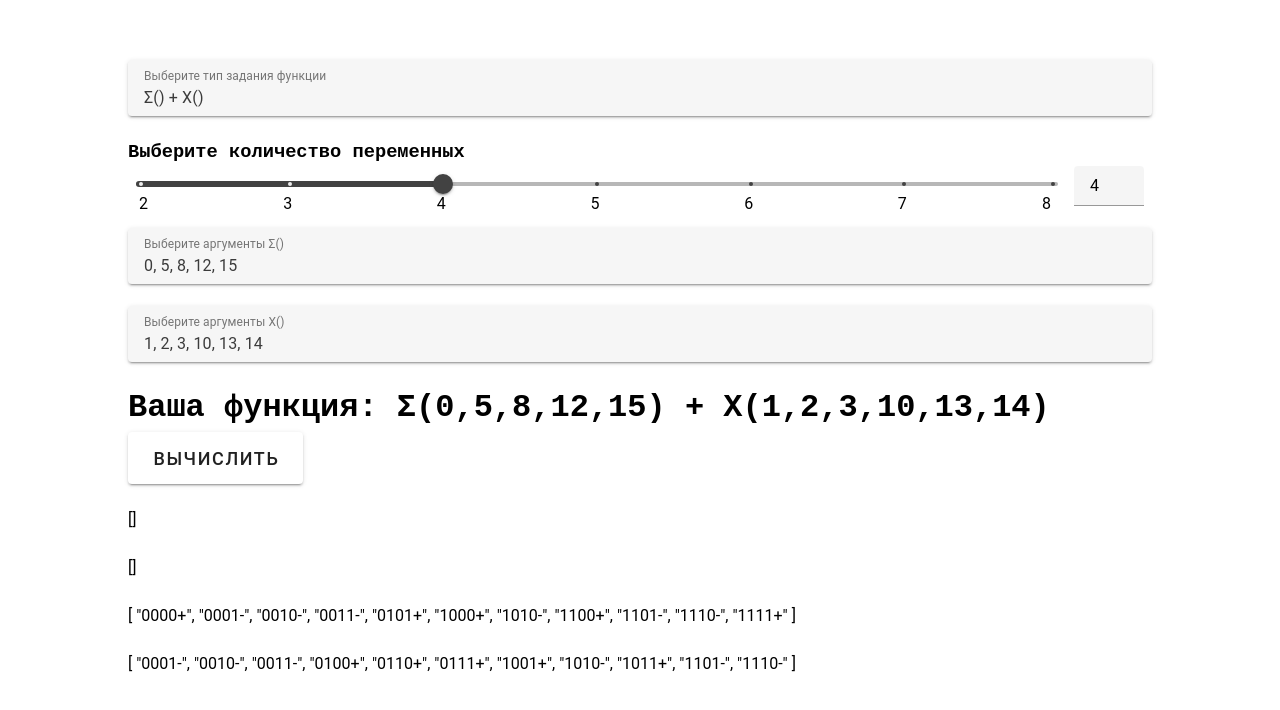
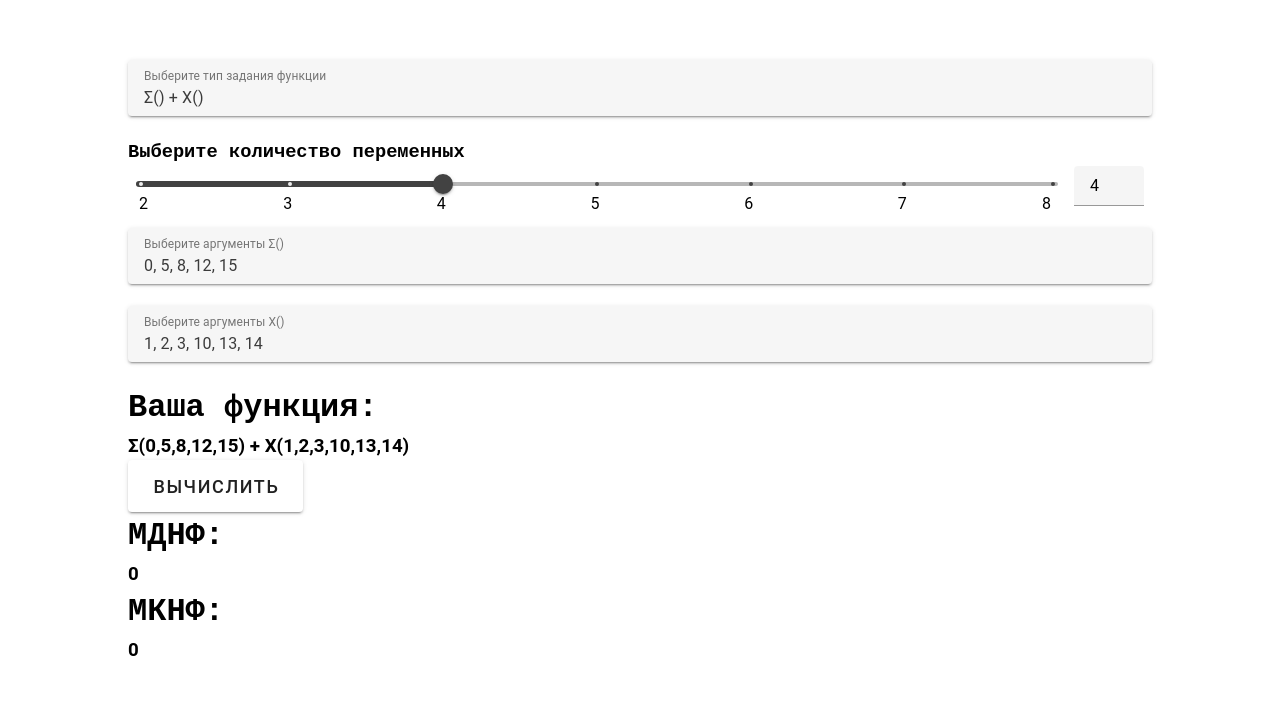
Before and after one commit to vSEK1RO/MinimizeQMC, a Vue app: page / in a window 1280 px wide. Shown: the top 710 px of the page. Built offline with nearby package versions, Linux system fonts and the light colour scheme.

Commit message:
v3 X() не доделано

```diff
--- a/src/FunChooser.vue
+++ b/src/FunChooser.vue
@@ -108,7 +108,8 @@ function clearChoseItems(){
         v-model="xfunChoseItems"
     >
     </v-select>
-    <h1 class="text-mono">Ваша функция: {{funPrev}}</h1>
+    <h1 class="text-mono">Ваша функция: </h1>
+    <h3>{{funPrev}}</h3>
   </v-form>
 </template>
 
--- a/src/FunMinimizer.vue
+++ b/src/FunMinimizer.vue
@@ -17,6 +17,7 @@ function toBin4(num){
 }
 
 const funDNF = computed(() => {
+  deleteMNF()
   let fun = []
   for(let i=0;i<2**props.funLen;i++){
     if(props.chose==='Σ()' || props.chose==='Σ() + X()'){
@@ -37,6 +38,7 @@ const funDNF = computed(() => {
   return fun
 })
 const funKNF = computed(() => {
+  deleteMNF()
   let fun = []
   for(let i=0;i<2**props.funLen;i++){
     if(props.chose==='Σ()' || props.chose==='Σ() + X()'){
@@ -72,9 +74,6 @@ function updateMDNF() {
   for(let i=0;i<props.funLen;i++){
     fun = rangeNF(fun,'DNF')
     fun = mergeAll(fun)
-    if(!mergibleAll(fun)){
-      break;
-    }
   }
   funMDNF.value=fun
 }
@@ -94,9 +93,6 @@ function updateMKNF() {
   for(let i=0;i<props.funLen;i++){
     fun = rangeNF(fun,'KNF')
     fun = mergeAll(fun)
-    if(!mergibleAll(fun)){
-      break;
-    }
   }
   funMKNF.value=fun
 }
@@ -222,28 +218,98 @@ function mergible(str1,str2){
   return c <= 1
 }
 
+const prevMDNF = computed(() => {
+  let str = ''
+  let buffStr = ''
+  for(let i=0;i<props.funLen;i++){
+    buffStr+='*'
+  }
+  if(funMDNF.value.length===0){
+    return '0'
+  }else if(funMDNF.value[0].startsWith(buffStr)){
+    return '1'
+  }
+  for(let i=0;i<funMDNF.value.length;i++){
+    for(let j=0;j<funMDNF.value[i].length-1;j++){
+      if(funMDNF.value[i][j]==='0'){
+        str+='ā'+String(props.funLen-1-j)+(j===funMDNF.value[i].length-2?'':'∙')
+      }else if(funMDNF.value[i][j]==='1'){
+        str+='a'+String(props.funLen-1-j)+(j===funMDNF.value[i].length-2?'':'∙')
+      }
+    }
+    if(str.endsWith('∙')){
+      str=str.substring(0,str.length-1)
+    }
+    str+=i===funMDNF.value.length-1?'':' + '
+  }
+  return str
+})
+
+const prevMKNF = computed(() => {
+  let str = '('
+  let buffStr = ''
+  for(let i=0;i<props.funLen;i++){
+    buffStr+='*'
+  }
+  if(funMKNF.value.length===0){
+    return '1'
+  }else if(funMKNF.value[0].startsWith(buffStr)){
+    return '0'
+  }
+  for(let i=0;i<funMKNF.value.length;i++){
+    for(let j=0;j<funMKNF.value[i].length-1;j++){
+      if(funMKNF.value[i][j]==='0'){
+        str+='a'+String(props.funLen-1-j)+(j===funMKNF.value[i].length-2?'':'+')
+      }else if(funMKNF.value[i][j]==='1'){
+        str+='ā'+String(props.funLen-1-j)+(j===funMKNF.value[i].length-2?'':'+')
+      }
+    }
+    if(str.endsWith('+')){
+      str=str.substring(0,str.length-1)
+    }
+    str+=i===funMKNF.value.length-1?'':') ∙ ('
+  }
+  str+=')'
+  return str
+})
+
 function strCount(str, char){
   let c=0
-  for(let i=0;i<String(str).length;i++){
-    if(String(str)[i]===String(char)){
+  for(let i=0;i<str.length;i++){
+    if(str[i]===char){
       c++
     }
   }
   return c
 }
 
+function deleteMNF(){
+  funMDNF.value=[]
+  let buffStr = ''
+  for(let i=0;i<props.funLen;i++){
+    buffStr+='*'
+  }
+  funMKNF.value=[buffStr]
+}
+
 </script>
 
 <template>
   <v-btn size="x-large" @click="updateFuns">Вычислить</v-btn>
-  <br><br>{{funMDNF}}<br><br>
-  {{funMKNF}}
-  <br><br>{{funDNF}}<br><br>
-  {{funKNF}}
-
-
+  <h1 class="text-mono">МДНФ: </h1>
+  <h3>{{prevMDNF}}</h3>
+  <h1 class="text-mono">МКНФ: </h1>
+  <h3>{{prevMKNF}}</h3>
+  <div class="develop">
+    <br><br>{{funMDNF}}<br><br>
+    {{funMKNF}}
+    <br><br>{{funDNF}}<br><br>
+    {{funKNF}}
+  </div>
 </template>
 
 <style scoped>
-
+.develop{
+  display: none;
+}
 </style>
```
